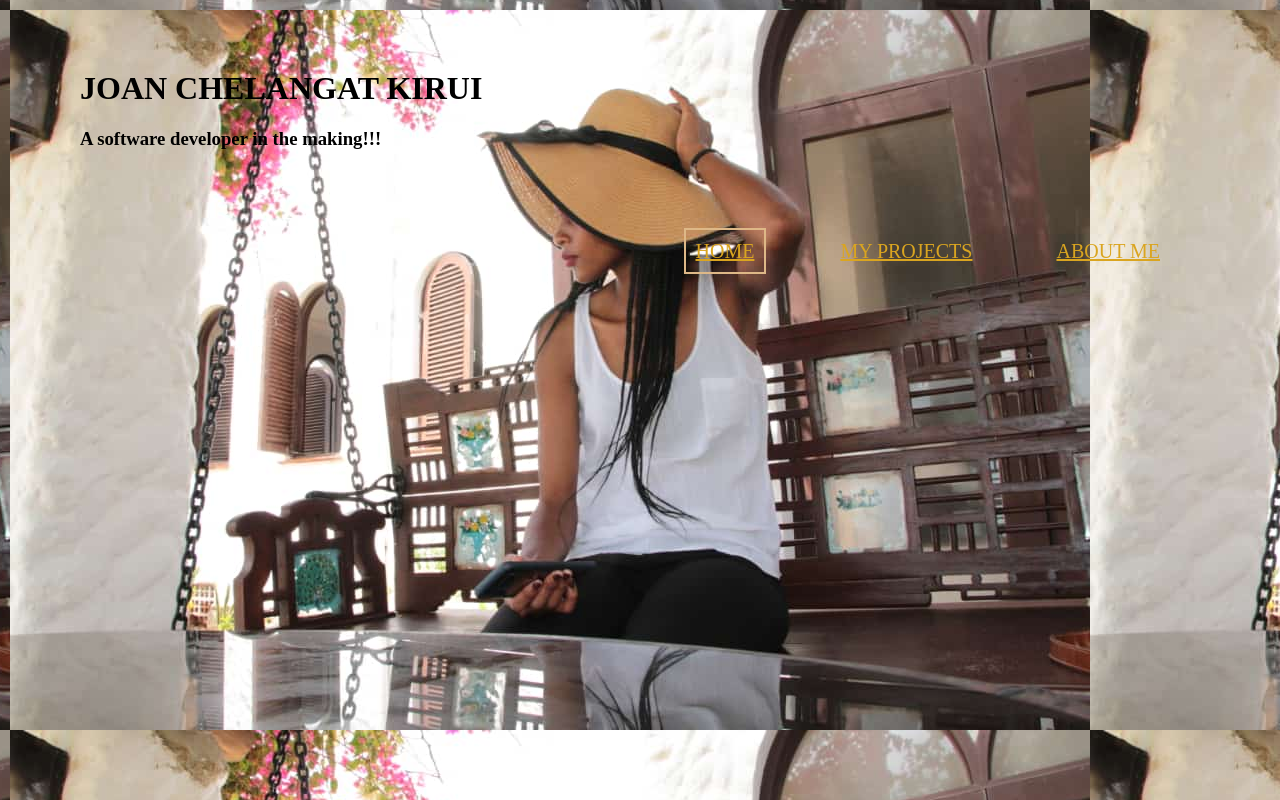
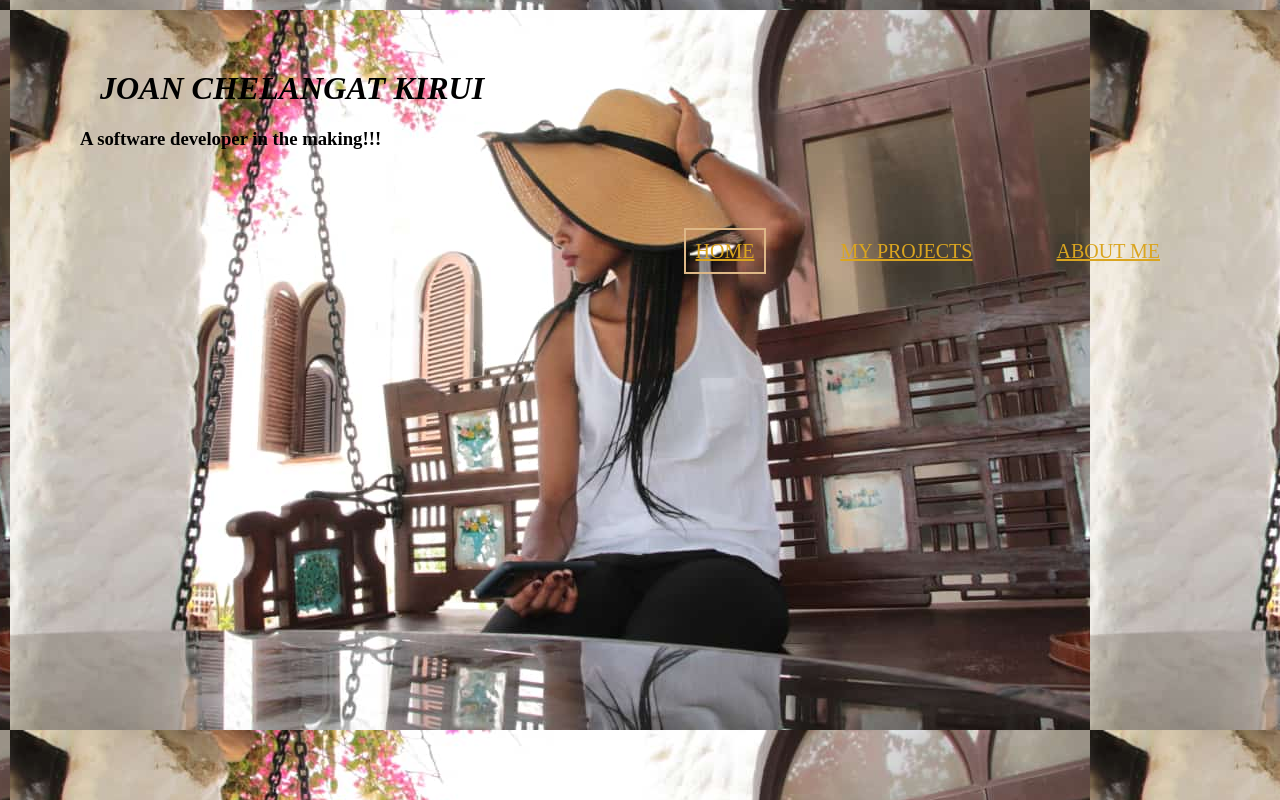
Before and after one commit to joankirui/portfolio, a plain HTML site: page index.html in a window 1280 px wide. Drawn offline with Linux system fonts and the light colour scheme.

Commit message:
add an em tag

```diff
--- a/index.html
+++ b/index.html
@@ -6,13 +6,14 @@
 </head>
 <body background="image/pic1.jpg">
     <div class="center">
-    <h1>JOAN CHELANGAT KIRUI</h1><br>
+    <h1><em>JOAN CHELANGAT KIRUI</em></h1><br>
 
     <h3>A software developer in the making!!!</h3>
     </div>
     <div class="home">
         <ul>
         <li class="done"><a href="#">HOME</a></li>
+
         <li><a href="#">MY PROJECTS</a></li>
         <li><a href="#">ABOUT ME</a></li>
         </ul>
```
